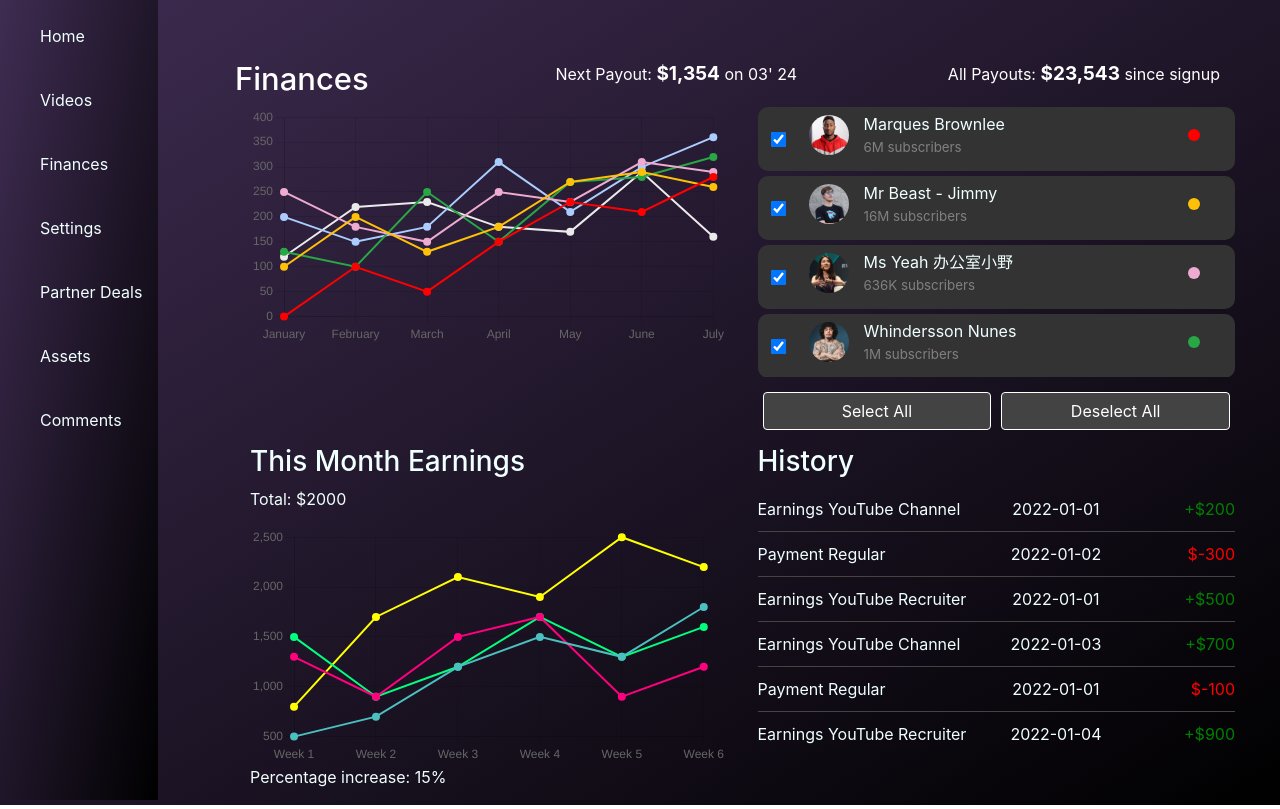
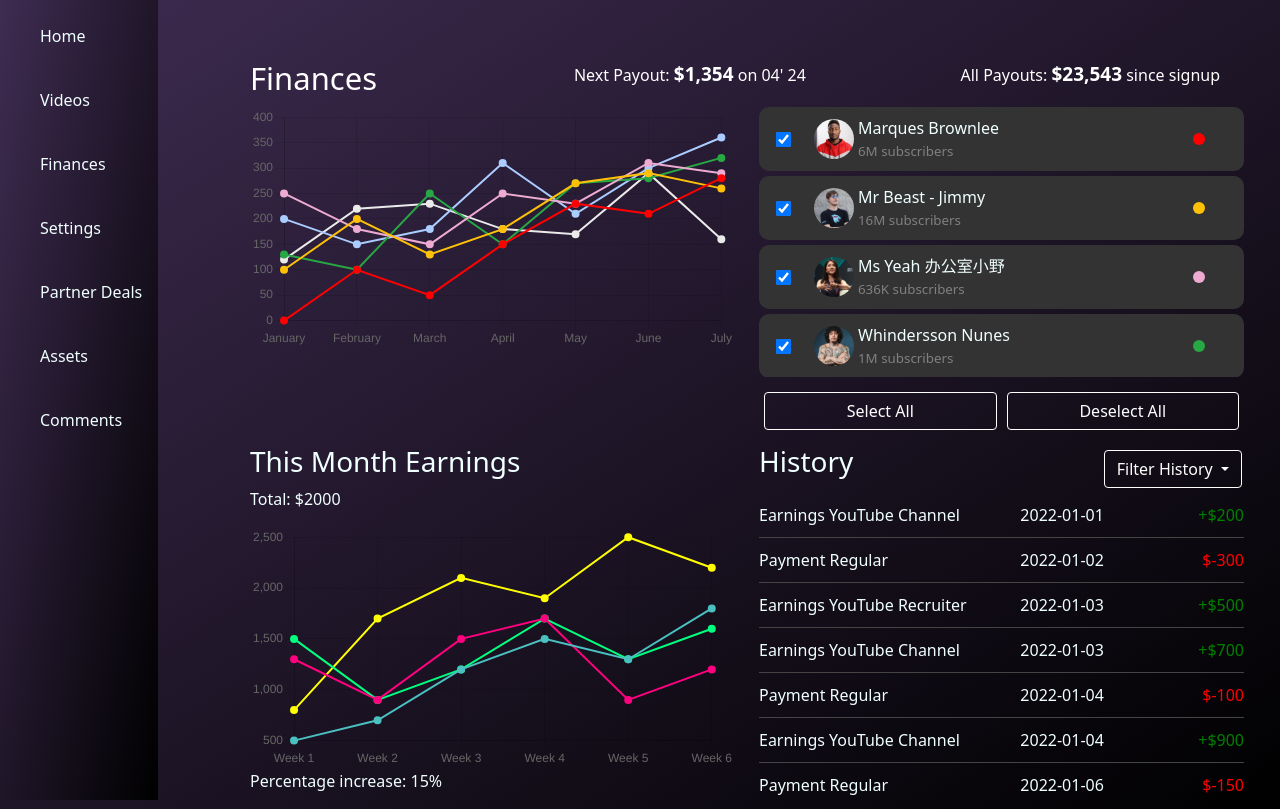
Before and after one commit to JustYuto/YouTubeDashboard, a Vue app in the folder videos/: page /finance_info in a window 1280 px wide. Built offline with nearby package versions, Linux system fonts and the light colour scheme; what vue3-google-login would draw is missing.

Commit message:
add filter to financial & upgrade to bootstrap 5

```diff
--- a/videos/package.json
+++ b/videos/package.json
@@ -10,6 +10,7 @@
     "test": "jest"
   },
   "dependencies": {
+    "@popperjs/core": "^2.11.8",
     "axios": "^1.6.2",
     "bootstrap": "^5.3.2",
     "bootstrap-vue": "^2.23.1",
@@ -21,11 +22,13 @@
     "googleapis": "^128.0.0",
     "querystring-es3": "^0.2.1",
     "vue": "^3.2.13",
+    "vue-datepicker-ui": "^3.1.1",
     "vue-google-oauth2": "^1.5.10",
     "vue-multiselect": "^2.1.8",
     "vue-router": "^4.2.5",
     "vue-youtube-embed": "^2.2.2",
     "vue3-google-login": "^2.0.25",
+    "vue3-popper": "^1.5.0",
     "vuex": "^4.1.0",
     "vuex-persistedstate": "^4.1.0",
     "youtube-api-v3-search": "^1.2.1"
--- a/videos/public/index.html
+++ b/videos/public/index.html
@@ -23,5 +23,6 @@
     <!-- The script tag for Google's platform.js is commented out, remove the comment if you need it -->
     <!-- <script src="https://apis.google.com/js/platform.js"></script> -->
     <!-- built files will be auto injected -->
+    <script src="https://cdn.jsdelivr.net/npm/bootstrap@5.1.3/dist/js/bootstrap.bundle.min.js"></script>
   </body>
 </html>
--- a/videos/src/components/finance_info.vue
+++ b/videos/src/components/finance_info.vue
@@ -7,13 +7,22 @@
       content="width=device-width, initial-scale=1, shrink-to-fit=no"
     />
 
-    <!-- Bootstrap CSS -->
+    <!-- Bootstrap CSS 4 (to be migrated)
     <link
       rel="stylesheet"
       href="https://stackpath.bootstrapcdn.com/bootstrap/4.1.3/css/bootstrap.min.css"
       integrity="sha384-MCw98/SFnGE8fJT3GXwEOngsV7Zt27NXFoaoApmYm81iuXoPkFOJwJ8ERdknLPMO"
       crossorigin="anonymous"
-    />
+    />-->
+    <link
+    href="https://cdn.jsdelivr.net/npm/bootstrap@5.0.2/dist/css/bootstrap.min.css"
+    rel="stylesheet"
+    integrity="sha384-EVSTQN3/azprG1Anm3QDgpJLIm9Nao0Yz1ztcQTwFspd3yD65VohhpuuCOmLASjC"
+    crossorigin="anonymous">
+    <!-- Bootstrap CSS -->
+
+    <link href="https://cdn.jsdelivr.net/npm/bootstrap@5.0.2/dist/css/bootstrap.min.css" rel="stylesheet">
+
   </head>
   <header role="banner" id="fh5co-header">
     <div class="l-navbar" id="nav-bar">
@@ -59,10 +68,10 @@
         <div class="col-md-2">
           <h1>Finances</h1>
         </div>
-        <div class="col-md-5 text-right finances-details">
-          <p>Next Payout: <strong>$1,354</strong> on 03' 24</p>
+        <div class="col-md-5 text-end finances-details">
+          <p>Next Payout: <strong>$1,354</strong> on 04' 24</p>
         </div>
-        <div class="col-md-5 text-right finances-details">
+        <div class="col-md-5 text-end finances-details">
           <p>All Payouts: <strong>$23,543</strong> since signup</p>
         </div>
       </div>
@@ -118,8 +127,39 @@
           <div class="col-auto">
             <h3>History</h3>
           </div>
+          <div class="col text-end">
+            <div class="dropdown">
+              <button class="btn btn-custom dropdown-toggle" type="button" id="dropdownMenuButton" data-bs-toggle="dropdown" aria-haspopup="true" aria-expanded="false">
+                Filter History
+              </button>
+              <div class="dropdown-menu" aria-labelledby="dropdownMenuButton">
+                <a class="dropdown-item" href="#" @click.prevent="selectedFilter = 'All'">All</a>
+                <a class="dropdown-item" href="#" @click.prevent="selectedFilter = 'Earnings'">Earnings</a>
+                <a class="dropdown-item" href="#" @click.prevent="selectedFilter = 'Payment'">Payment</a>
+              </div>
+            </div>
+          </div>
+            <!--
+            <div class="dropdown">
+              <button class="btn btn-custom dropdown-toggle" type="button" id="dropdownMenuButton" data-toggle="dropdown" aria-haspopup="true" aria-expanded="false">
+                Select Date Range
+              </button>
+              <div class="dropdown-menu p-4" aria-labelledby="dropdownMenuButton">
+                <div class="form-group">
+                  <label for="startDate">Start Date:</label>
+                  <input type="date" id="startDate" class="form-control" v-model="startDate">
+                </div>
+                <div class="form-group">
+                  <label for="endDate">End Date:</label>
+                  <input type="date" id="endDate" class="form-control" v-model="endDate">
+                </div>
+                <button class="btn btn-primary" @click="filterHistoryByDate">Apply</button>
+              </div>
+            </div>
+          </div>
+          -->
           <!--
-          <div class="col text-right">
+          <div class="col text-end">
             <div class="dropdown ml-auto" @click="toggleDropdown">
               <button class="btn btn-secondary dropdown-toggle" type="button col-md-6 d-flex justify-content-end">
                 All Categories
@@ -137,7 +177,7 @@
           </div>
         -->
         </div>
-        <div v-for="(item, index) in history" :key="index" class="history-item">
+        <div v-for="(item, index) in filteredHistory" :key="index" class="history-item">
           <div class="history-content">
             <span>{{ item.name }}</span>
             <span>{{ item.date }}</span>
@@ -154,10 +194,23 @@
 <script>
 import { Chart, LineController, LineElement, PointElement, LinearScale, CategoryScale } from 'chart.js';
 Chart.register(LineController, LineElement, PointElement, LinearScale, CategoryScale);
+//import 'vue-datepicker-ui/lib/vuedatepickerui.css';
+//import VueDatepickerUi from 'vue-datepicker-ui';
+//import { createPopper } from '@popperjs/core';
 
 export default {
+  components: {
+    //Datepicker: VueDatepickerUi
+  },
   data() {
     return {
+      /*
+      selectedDate: {
+      start: null,
+      end: null
+      },
+      */
+      selectedFilter: 'All',
       analyticsData: null, // For storing the received data
       selectedChannels: [],
       channels: [
@@ -174,10 +227,11 @@ export default {
       history: [
         { name: 'Earnings YouTube Channel', date: '2022-01-01', amount: 200 },
         { name: 'Payment Regular', date: '2022-01-02', amount: -300 },
-        { name: 'Earnings YouTube Recruiter', date: '2022-01-01', amount: 500 },
+        { name: 'Earnings YouTube Recruiter', date: '2022-01-03', amount: 500 },
         { name: 'Earnings YouTube Channel', date: '2022-01-03', amount: 700 },
-        { name: 'Payment Regular', date: '2022-01-01', amount: -100 },
-        { name: 'Earnings YouTube Recruiter', date: '2022-01-04', amount: 900 }
+        { name: 'Payment Regular', date: '2022-01-04', amount: -100 },
+        { name: 'Earnings YouTube Channel', date: '2022-01-04', amount: 900 },
+        { name: 'Payment Regular', date: '2022-01-06', amount: -150 }
         // Add other history items here
       ],
       colors: [
@@ -220,14 +274,14 @@ export default {
     goToVideoPage() {
       this.$router.push({ name: 'home-video' });
     },
-    methods: {
+    /*methods: {
       toggleDropdown() {
       this.isDropdownOpen = !this.isDropdownOpen;
     },
       filterHistory(category) {
         this.selectedCategory = category;
       },
-    },
+    },*/
     selectAllChannels() {
       this.selectedChannels = this.channels.map(channel => channel);
     },
@@ -259,6 +313,13 @@ export default {
       }
     });
   },
+  /*
+    onDateRangeChange(dates) {
+      this.startDate = dates.start;
+      this.endDate = dates.end;
+    // Implement filtering logic rmb
+    // For example, filter this.history based on this.startDate and this.endDate
+    },*/
     getRandomColor() {
       // This is a placeholder function. You should replace it with actual logic to generate random colors.
       return `rgba(${Math.floor(Math.random() * 255)}, ${Math.floor(Math.random() * 255)}, ${Math.floor(Math.random() * 255)}, 1)`;
@@ -320,12 +381,25 @@ export default {
       return Array.from(new Set(names)); // Convert Set back to Array to get unique values
     },
     filteredHistory() {
-      if (this.selectedCategory === 'All') {
+    if (this.selectedFilter === 'All') {
+      return this.history;
+    }
+    return this.history.filter(item => item.name.includes(this.selectedFilter));
+    },
+    /*
+    filteredHistory() {
+      if (!this.startDate || !this.endDate) {
         return this.history;
-      } else {
-        return this.history.filter(item => item.name === this.selectedCategory);
       }
-    }
+
+      const start = new Date(this.startDate);
+      const end = new Date(this.endDate);
+
+      return this.history.filter(item => {
+        const itemDate = new Date(item.date);
+        return itemDate >= start && itemDate <= end;
+      });
+    },*/
   }
 };
 </script>
@@ -371,6 +445,10 @@ export default {
     margin: 0;
     font-size: 19px; /* Adjust font size as needed */
     line-height: 1.5; /* Adjust line height as needed */
+  }
+
+  .nav_link {
+  text-decoration: none;
   }
 
   .multiselect-col input[type="checkbox"] {
@@ -446,7 +524,7 @@ export default {
   display: flex;
   align-items: center;
   justify-content: space-between; /* This will push the dot to the far right */
-  padding: 5px; /* Adjust padding to your preference */
+  padding: 9px; /* Adjust padding to your preference */
   background: #333; /* Dark background color */
   border-radius: 10px; /* Rounded corners for the items */
   margin-bottom: 5px; /* Space between items */
@@ -493,14 +571,19 @@ export default {
   .btn-custom {
     width: auto; /* Make buttons wider */
     background-color: transparent; /* Make buttons transparent */
-    color: white; /* Text color */
+    color: white !important; /* Text color */
     border: 1px solid white !important; /* White border */
     margin: 5px 0; /* Margin for spacing */
   }
 
   .btn-custom:hover {
     background-color: #F0F0F0; /* Grey background on hover */
-    color: #000000; /* Change text color as needed */
+    color: #000000 !important; /* Change text color as needed */
+  }
+
+  .form-control {
+  border-radius: 0.25rem;
+  border: 1px solid #ced4da;
   }
 
   /* Adjust the button container to make the buttons align nicely */
```
Also changed, not shown: 2 other files (tests, documents, lock files or other folders).
